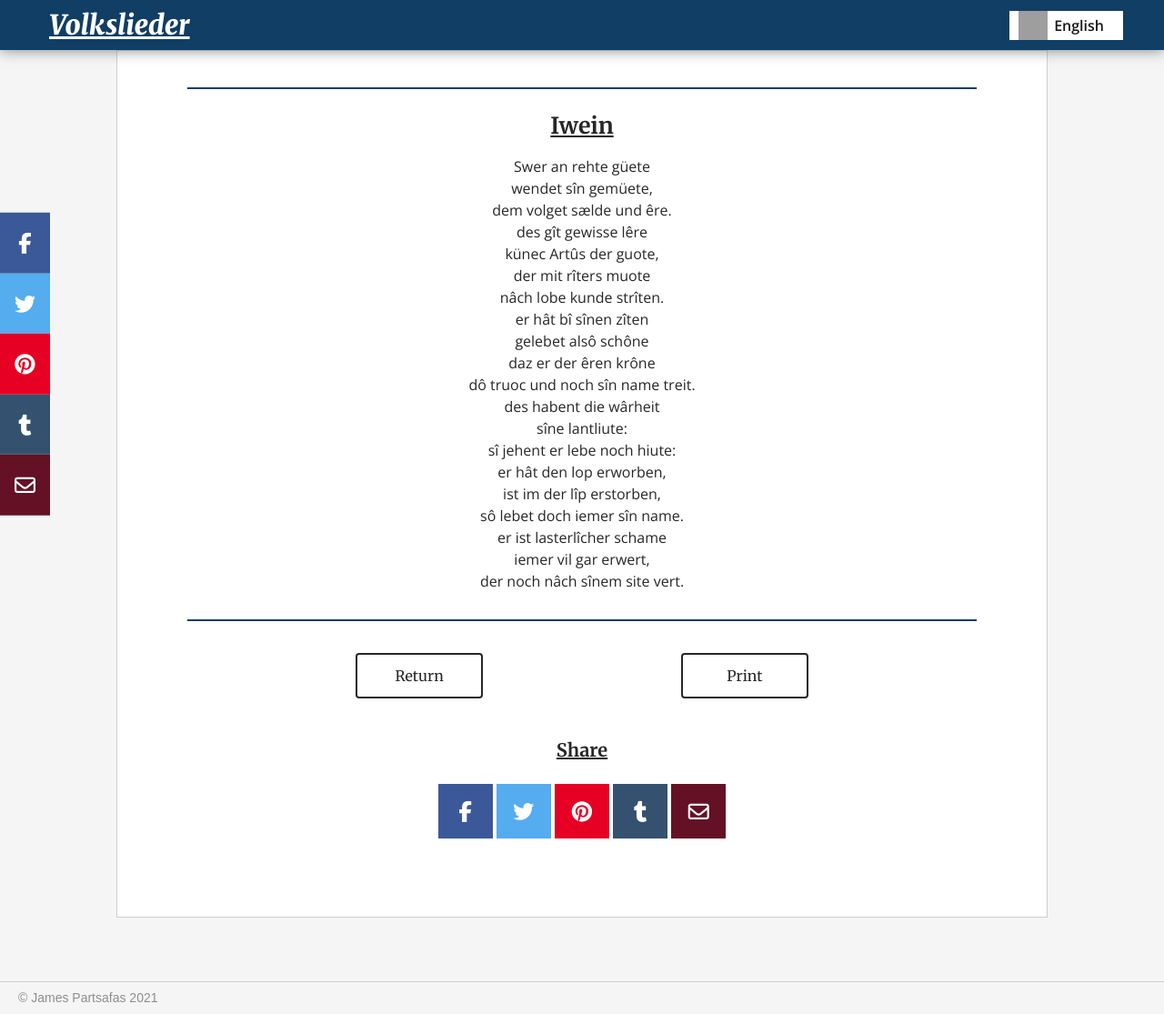
After one commit to JamesPartsafas/Volkslieder, a PHP site: page /en/1200/iwein.html in a window 1280 px wide. The commit adds this page. Shown: the whole page at 91% size. Run offline with PHP 8.4, Linux system fonts and the light colour scheme; some libraries are stand-ins or nearby versions; grey boxes are pictures that could not be loaded.

Commit message:
Add files via upload

```diff
--- /dev/null
+++ b/en/1200/iwein.html
@@ -0,0 +1,137 @@
+<!doctype html>
+<html lang="en">
+  <head>
+    <!-- Required meta tags -->
+    <meta charset="utf-8">
+    <meta name="viewport" content="width=device-width, initial-scale=1">
+
+    <!-- Bootstrap CDN -->
+    <link href="https://cdn.jsdelivr.net/npm/bootstrap@5.0.0-beta1/dist/css/bootstrap.min.css" rel="stylesheet" integrity="sha384-giJF6kkoqNQ00vy+HMDP7azOuL0xtbfIcaT9wjKHr8RbDVddVHyTfAAsrekwKmP1" crossorigin="anonymous">
+
+    <!-- CSS Sheet -->
+    <link rel="stylesheet" href="../../styles.css">
+
+    <!-- Google Fonts -->
+    <link rel="preconnect" href="https://fonts.gstatic.com">
+    <link href="https://fonts.googleapis.com/css2?family=Merriweather:ital,wght@0,400;0,700;1,900&family=Open+Sans:wght@400;600&display=swap" rel="stylesheet">
+
+    <!--Font Awesome CDN-->
+    <script src="https://kit.fontawesome.com/1e07fc90b9.js" crossorigin="anonymous"></script>
+
+    <!-- Scripts -->
+    <script src="//code.jquery.com/jquery-1.11.0.min.js"></script>
+    <script src="http://netdna.bootstrapcdn.com/bootstrap/3.1.1/js/bootstrap.min.js"></script>
+
+    <title>Volkslieder</title>
+  </head>
+
+<body>
+    <header class="sticky-top">
+        <div class="row heading">
+            <div class="col-6 col-head">
+                <p class="header-name"><a href="../../index.html">Volkslieder</a></p>
+            </div>
+            <div class="col-6 lang col-head">
+
+                <div class="lang-menu">
+                    <div class="selected-lang english">
+                        English
+                    </div>
+                    <ul>
+                        <li>
+                            <a href="../../index.html" class="en">English</a>
+                        </li>
+                        <li>
+                            <a href="../../index-fr.html" class="fr">Français</a>
+                        </li>
+                        <li>
+                            <a href="../../index-de.html" class="de">Deutsch</a>
+                        </li>
+                    </ul>
+                </div>
+
+                <div class="dropdown show">
+                    <a class="btn btn-secondary dropdown-toggle" href="#" role="button" id="dropdownMenuLink" data-toggle="dropdown" aria-haspopup="true" aria-expanded="false">
+                        <img src="https://www.countryflags.io/gb/flat/32.png"> English
+                    </a>
+
+                    <div class="dropdown-menu" aria-labelledby="dropdownMenuLink">
+                      <a class="dropdown-item" href="../../index.html"><img src="https://www.countryflags.io/gb/flat/32.png"> English</a>
+                      <a class="dropdown-item" href="../../index-fr.html"><img src="https://www.countryflags.io/fr/flat/32.png"> Français</a>
+                      <a class="dropdown-item" href="../../index-de.html"><img src="https://www.countryflags.io/de/flat/32.png"> Deutsch</a>
+                    </div>
+                  </div>
+
+            </div>
+        </div>
+    </header>
+
+    <div class="page-container">
+        <div class="content-wrapper">
+            <div class="icon-bar">
+                <a href="https://www.facebook.com" target="_blank" class="facebook"><i class="fab fa-facebook-f"></i></a>
+                <a href="https://www.twitter.com" target="_blank" class="twitter"><i class="fab fa-twitter"></i></a>
+                <a href="https://www.pinterest.com" target="_blank" class="pinterest"><i class="fab fa-pinterest"></i></a>
+                <a href="https://www.tumblr.com" target="_blank" class="tumblr"><i class="fab fa-tumblr"></i></a>
+                <a href="mailto:?" class="email"><i class="far fa-envelope"></i></a>
+            </div>
+
+            <div class="main song">
+                <hr>
+                <h3 class="subtitle-name">Iwein</h3>
+                <div class="content poem adjust">
+                    <p>
+                        Swer an rehte güete<br>
+                        wendet sîn gemüete,<br>
+                        dem volget sælde und êre.<br>
+                        des gît gewisse lêre<br>
+                        künec Artûs der guote,<br>
+                        der mit rîters muote<br>
+                        nâch lobe kunde strîten.<br>
+                        er hât bî sînen zîten<br>
+                        gelebet alsô schône<br>
+                        daz er der êren krône<br>
+                        dô truoc und noch sîn name treit.<br>
+                        des habent die wârheit<br>
+                        sîne lantliute:<br>
+                        sî jehent er lebe noch hiute:<br>
+                        er hât den lop erworben,<br>
+                        ist im der lîp erstorben,<br>
+                        sô lebet doch iemer sîn name.<br>
+                        er ist lasterlîcher schame<br>
+                        iemer vil gar erwert,<br>
+                        der noch nâch sînem site vert.<br>
+                    </p>
+                </div>
+
+                <hr>
+
+                <div class="row post-song adjust">
+                    <div class="col-sm-6"><a href="../../index.html"><button type="button" class="btn btn-light">Return</button></a></div>
+                    <div class="col-sm-6"><button type="button" class="btn btn-light" onclick="print();">Print</button></div>
+                </div>
+
+                <div class="share adjust">
+                    <h3 class="subtitle">Share</h3>
+                    <div class="icon-bar-foot">
+                        <a href="https://www.facebook.com" target="_blank" class="facebook"><i class="fab fa-facebook-f"></i></a>
+                        <a href="https://www.twitter.com" target="_blank" class="twitter"><i class="fab fa-twitter"></i></a>
+                        <a href="https://www.pinterest.com" target="_blank" class="pinterest"><i class="fab fa-pinterest"></i></a>
+                        <a href="https://www.tumblr.com" target="_blank" class="tumblr"><i class="fab fa-tumblr"></i></a>
+                        <a href="mailto:?" class="email"><i class="far fa-envelope"></i></a>
+                    </div>
+                </div>
+            </div>
+
+        </div>
+        <footer>
+            © James Partsafas 2021
+        </footer>
+    </div>
+
+    <script src="https://cdnjs.cloudflare.com/ajax/libs/popper.js/1.12.9/umd/popper.min.js" integrity="sha384-ApNbgh9B+Y1QKtv3Rn7W3mgPxhU9K/ScQsAP7hUibX39j7fakFPskvXusvfa0b4Q" crossorigin="anonymous"></script>
+    <script src="https://maxcdn.bootstrapcdn.com/bootstrap/4.0.0/js/bootstrap.min.js" integrity="sha384-JZR6Spejh4U02d8jOt6vLEHfe/JQGiRRSQQxSfFWpi1MquVdAyjUar5+76PVCmYl" crossorigin="anonymous"></script>
+    <script src="https://cdn.jsdelivr.net/npm/bootstrap@5.0.0-beta1/dist/js/bootstrap.bundle.min.js" integrity="sha384-ygbV9kiqUc6oa4msXn9868pTtWMgiQaeYH7/t7LECLbyPA2x65Kgf80OJFdroafW" crossorigin="anonymous"></script>
+
+</body>
+</html>
--- a/styles.css
+++ b/styles.css
@@ -384,13 +384,88 @@ footer {
     background-color: #113e64;
 }
 
+/* Songs Pages Styling */
+
+.header-name a{
+    color: white;
+    padding: 5px;
+}
+
+.header-name a:hover {
+    background-color: white;
+    color: #113e64;
+    transition: 0.3s ease;
+    -webkit-transition: 0.3s ease;
+}
+
+.main.song {
+    padding-top: 40px;
+}
+
+.subtitle-name{
+    margin: 25px 0 18px 0;
+    text-align: center;
+    font-family: 'Merriweather', serif;
+    font-size: 25px;
+    font-weight: 900;
+    text-decoration: underline;
+}
+
+.content.poem {
+    text-align: center;
+}
+
+.content.poem p {
+    margin-top: 18px;
+}
+
+.row.post-song {
+    width: 70%;
+    margin: 35px auto 0;
+    text-align: center;
+    font-weight: 700;
+    font-size: 20px;
+    font-family: 'Merriweather', serif;
+    text-decoration: underline;
+}
+
+.btn-light {
+    background-color: white;
+    width: 140px;
+    height: 50px;
+    border: 2px solid #272727;
+    color: #272727;
+    margin-bottom: 10px;
+}
+
+.btn-light:hover {
+    background-color: #113e64;
+    color: white;
+    border: 2px solid #272727;
+}
+
+.btn-light:focus {
+    background-color: white;
+    color: #272727;
+    border: 2px solid #272727;
+}
+
+.btn-light a {
+    color: #272727;
+}
+
+.btn-light a:hover {
+    background-color: #113e64;
+    color: white;
+}
+
 @media (max-width: 1550px) {
 
     .main {
         width: 70%;
     }
 
-    .photo, .intro, .content, .share {
+    .adjust {
         width: 75%;
     }
 
@@ -406,7 +481,7 @@ footer {
         width: 80%;
     }
 
-    .photo, .intro, .content, .share {
+    .adjust {
         width: 80%;
     }
 
@@ -426,7 +501,7 @@ footer {
         width: 550px;
     }
 
-    .photo, .intro, .content, .share {
+    .adjust {
         width: 85%;
     }
 
@@ -446,7 +521,7 @@ footer {
         display: none;
     }
 
-    .photo, .intro, .content, .share {
+    .adjust {
         width: 90%;
     }
 
@@ -474,8 +549,25 @@ footer {
         width: 100%;
     }
 
-    .photo, .intro, .content, .share {
+    .adjust {
         width: 93%;
     }
 
 }
+
+@media print {
+
+    header, .share, .icon-bar, hr, .post-song, footer {
+        display: none;
+        border: 0;
+    }
+
+    body {
+        background-color: white;
+    }
+
+    p {
+        font-size: 13px;
+    }
+
+}
```
Also changed, not shown: index.html (+12 -19 lines).
